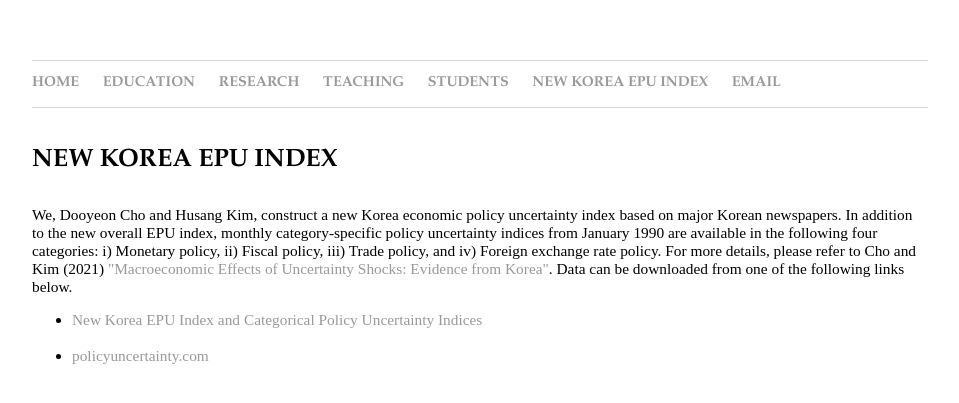
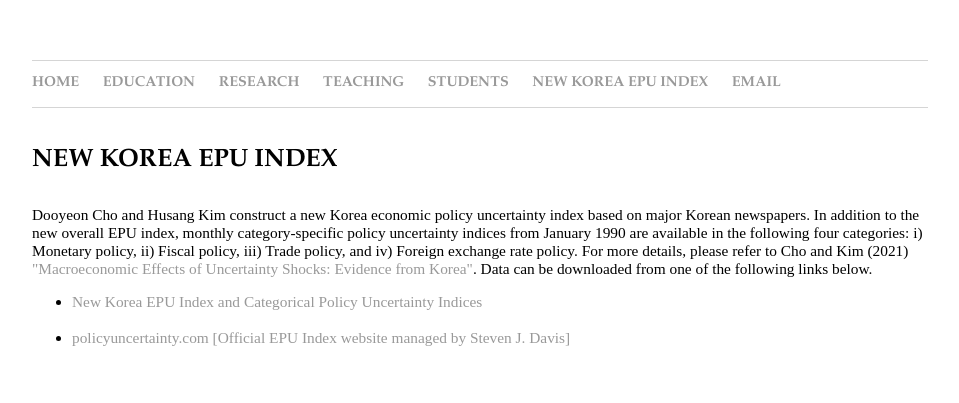
Before and after one commit to dooyeoncho/dooyeoncho.github.io, a Jekyll site: the page built from pages/new_korea_epu_index.html, in a window 1280 px wide. Shown: the top 403 px of the page, without its empty margins (160-1119 px from the left). Built offline with Jekyll 4.4.1, drawn with Linux system fonts in a browser that asks for light colours.

Commit message:
Update new_korea_epu_index.html

```diff
--- a/pages/new_korea_epu_index.html
+++ b/pages/new_korea_epu_index.html
@@ -10,12 +10,12 @@ title: Dooyeon Cho - new korea epu index
 <h1 class="headerstyle">NEW KOREA EPU INDEX</h1>
 </div>
 <div>
-			<div>We, Dooyeon Cho and Husang Kim, construct a new Korea economic policy uncertainty index based on major Korean newspapers. In addition to the new overall EPU index, monthly
+			<div>Dooyeon Cho and Husang Kim construct a new Korea economic policy uncertainty index based on major Korean newspapers. In addition to the new overall EPU index, monthly
         category-specific policy uncertainty indices from January 1990 are available in the following four categories: i) Monetary policy, ii) Fiscal policy,
         iii) Trade policy, and iv) Foreign exchange rate policy. For more details, please refer to Cho and Kim (2021) <a href="https://papers.ssrn.com/sol3/papers.cfm?abstract_id=4044587">"Macroeconomic Effects of Uncertainty
         Shocks: Evidence from Korea"</a>. Data can be downloaded from one of the following links below. &nbsp;
 		<ul>
 			<li><a href="https://sites.google.com/view/korea-epu">New Korea EPU Index and Categorical Policy Uncertainty Indices </a></li> &nbsp;
-		        <li><a href="https://www.policyuncertainty.com/korea_chokim.html">policyuncertainty.com </a></li>
+		        <li><a href="https://www.policyuncertainty.com/korea_chokim.html">policyuncertainty.com [Official EPU Index website managed by Steven J. Davis]</a></li>
 		</ul>
 </div>&nbsp;&nbsp;&nbsp;&nbsp;&nbsp;&nbsp;
```
